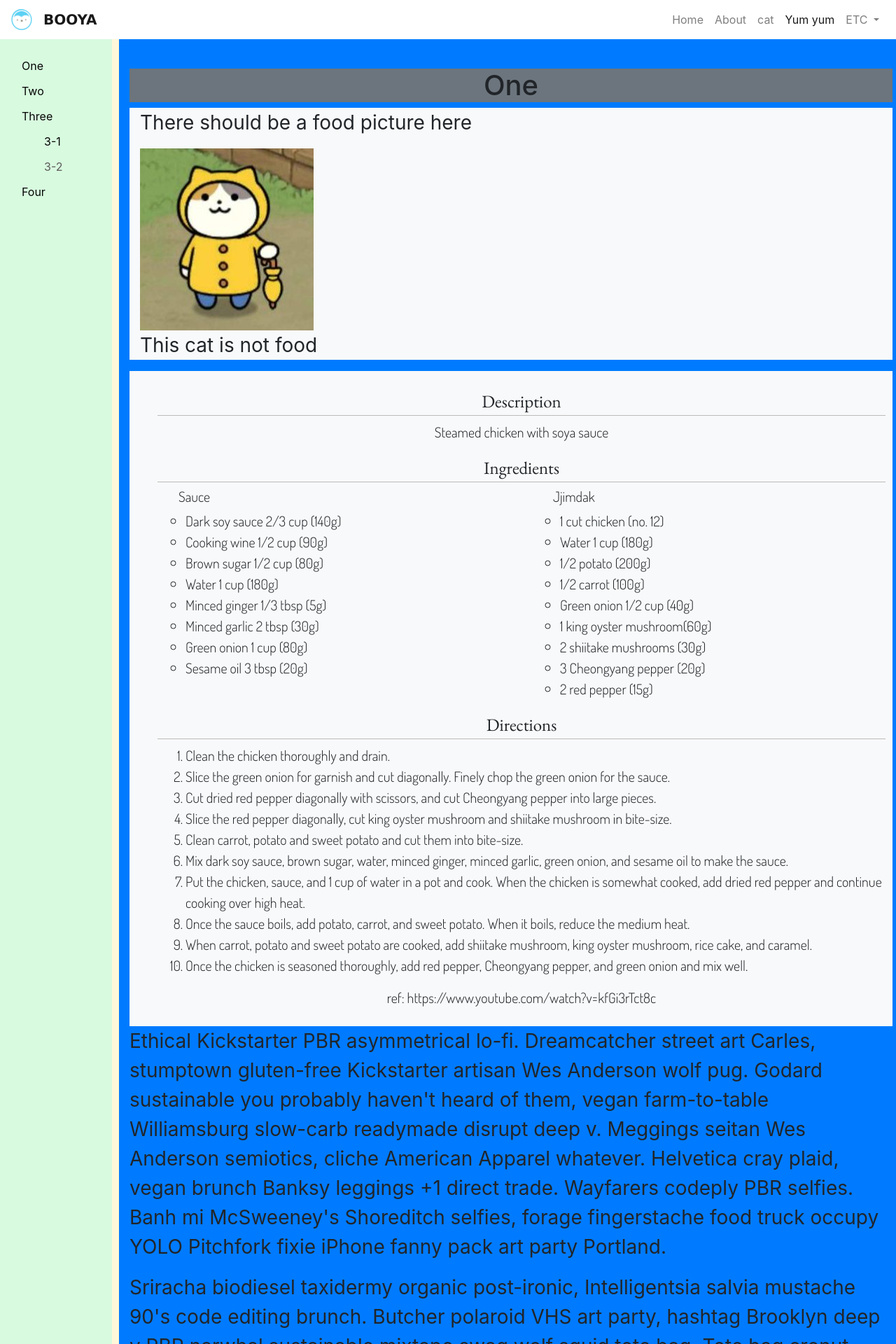
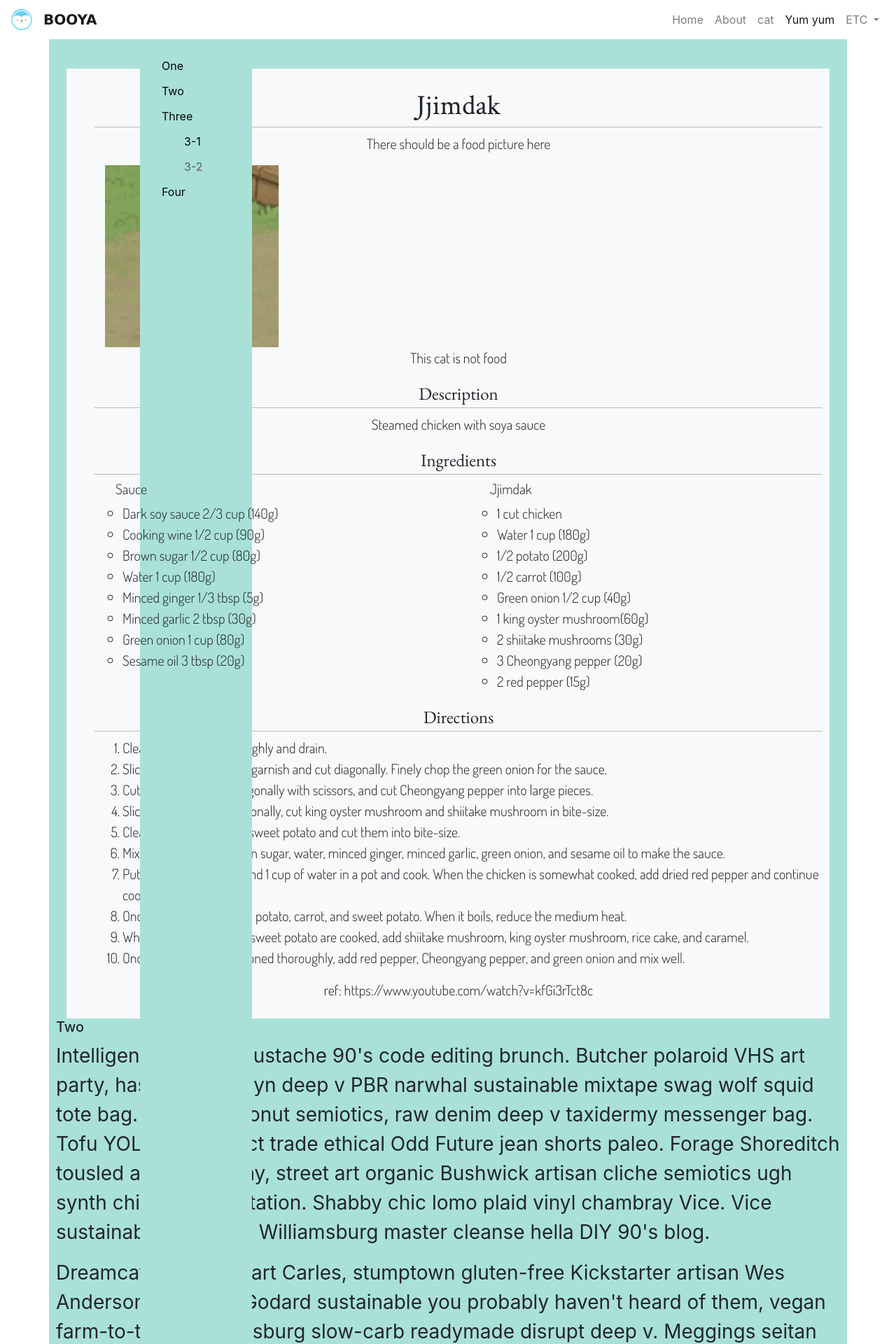
Before and after one commit to supermegaukulele/booya, a Jekyll site: the page built from yumyum.html, in a window 1280 px wide. Shown: the top 1920 px of the page at 70% size. Built offline with Jekyll 4.4.1, drawn with Linux system fonts in a browser that asks for light colours; nearby versions of some CDN libraries; Markdown is read by kramdown in place of the engine named in the settings; some of the changed text lies outside the part shown.

Commit message:
data folder, yum blog setting

```diff
--- a/_config.yml
+++ b/_config.yml
@@ -1,3 +1,3 @@
-markdown: redcarpet
+markdown: kramdown
 baseurl: /booya
 exclude: ['README.md']
--- a/_layouts/default.html
+++ b/_layouts/default.html
@@ -12,6 +12,7 @@
   <link rel="preconnect" href="https://fonts.gstatic.com">
   <link href="https://fonts.googleapis.com/css2?family=EB+Garamond&display=swap" rel="stylesheet">
   <link href="https://fonts.googleapis.com/css2?family=Dosis:wght@300&display=swap" rel="stylesheet">
+  <link href="https://fonts.googleapis.com/css2?family=Crimson+Text&display=swap" rel="stylesheet">
 
 </head>
 
--- a/styles/styles.css
+++ b/styles/styles.css
@@ -65,10 +65,12 @@ main>nav {
 
 
 #sidebar {
+
+    margin-left: 200px;
     width: 160px;
     height: 100%;
     position: fixed;
-    background-color: #d8fadf;
+    background-color: #a9e1d8;
     padding-top: 20px;
     left: 0;
 }
@@ -92,11 +94,11 @@ main>nav {
 
 
 .yummain {
-    margin-left: 160px;
+    margin-left: auto;
     font-size: 28px;
     padding: 0px 10px;
     height: 100%;
-    background-color: rgb(255, 247, 217);
+    background-color: #a9e1d8;
     height: calc(100vh - 40px);
     overflow: auto;
 }
@@ -107,6 +109,14 @@ body {
 
 .recipe {
     padding: 23px 10px 10px 40px;
+}
+
+
+.recipe h1 {
+    font-family: 'Crimson Text', serif;
+    text-align: center;
+    border-bottom: 1px solid rgb(189, 187, 187);
+    line-height: 60px;
 }
 
 .recipe h2 {
--- a/yumyum.html
+++ b/yumyum.html
@@ -17,119 +17,70 @@ layout: default
 
     <div class="container yummain">
 
+
         <section id="One">
-            <div class="container bg-primary">
+            <div class="container">
                 <br>
-                <div class="container text-center bg-secondary">
-                    <h1>One</h1>
-                </div>
-                <div class="container foodpic bg-light">
-                    <p>There should be a food picture here</p>
-                    <img src="{{site.baseurl}}/images/cat.jpeg" class="img-fluid" alt="" loading="lazy">
-                    <p>This cat is not food</p>
-                </div>
                 <div class="container bg-light recipe">
+
+                    {% for yumpost in site.data.jjimdak %}
+                    <h1>{{yumpost.title}}</h1>
+
+                    <div class="container foodpic bg-light">
+                        <p>There should be a food picture here</p>
+                        <img src="{{site.baseurl}}/images/cat.jpeg" class="img-fluid" alt="" loading="lazy">
+                        <p>This cat is not food</p>
+                    </div>
                     <h2>Description</h2>
 
-                    <p>Steamed chicken with soya sauce</p>
+                    <p>{{yumpost.description}}</p>
 
                     <h2> Ingredients</h2>
                     <div class="row">
                         <div class="col">
+
+
                             <h3>Sauce</h3>
+
                             <ul>
-                                <li>Dark soy sauce 2/3 cup (140g)</li>
-                                <li> Cooking wine 1/2 cup (90g)</li>
-                                <li>Brown sugar 1/2 cup (80g)</li>
-                                <li> Water 1 cup (180g)</li>
-                                <li>Minced ginger 1/3 tbsp (5g)</li>
-                                <li>Minced garlic 2 tbsp (30g)</li>
-                                <li>Green onion 1 cup (80g)</li>
-                                <li>Sesame oil 3 tbsp (20g)</li>
+                                {% assign ingredientsausey = yumpost.ingredientsause | split: ", " %}
+                                {% for member in ingredientsausey %}
+                                <li>{{ member }}</li>
+                                {% endfor %}
                             </ul>
+
                         </div>
                         <div class="col">
-                            <h3>Jjimdak</h3>
+                            <h3>{{yumpost.title}}</h3>
                             <ul>
-                                <li>1 cut chicken (no. 12)</li>
-                                <li>Water 1 cup (180g)</li>
-                                <li>1/2 potato (200g)</li>
-                                <li>1/2 carrot (100g)</li>
-                                <li>Green onion 1/2 cup (40g)</li>
-                                <li>1 king oyster mushroom(60g)</li>
-                                <li>2 shiitake mushrooms (30g)</li>
-                                <li>3 Cheongyang pepper (20g)</li>
-                                <li>2 red pepper (15g)</li>
+                                {% assign ingredientmainy = yumpost.ingredientmain | split: ", " %}
+                                {% for member in ingredientmainy %}
+                                <li>{{ member }}</li>
+                                {% endfor %}
                             </ul>
                         </div>
                     </div>
 
-
                     <h2> Directions</h2>
 
-                    <ol>
-                        <li>Clean the chicken thoroughly and drain.</li>
-                        <li> Slice the green onion for garnish and cut diagonally. Finely chop the green onion for the
-                            sauce.</li>
-                        <li> Cut dried red pepper diagonally with scissors, and cut Cheongyang pepper into large pieces.
-                        </li>
-                        <li> Slice the red pepper diagonally, cut king oyster mushroom and shiitake mushroom in
-                            bite-size.</li>
-                        <li>Clean carrot, potato and sweet potato and cut them into bite-size.</li>
-                        <li>Mix dark soy sauce, brown sugar, water, minced ginger, minced garlic, green onion, and
-                            sesame
-                            oil to make the sauce.</li>
-                        <li>Put the chicken, sauce, and 1 cup of water in a pot and cook. When the chicken is somewhat
-                            cooked, add dried red pepper and continue cooking over high heat.</li>
-                        <li>Once the sauce boils, add potato, carrot, and sweet potato. When it boils, reduce the medium
-                            heat.</li>
-                        <li>When carrot, potato and sweet potato are cooked, add shiitake mushroom, king oyster
-                            mushroom, rice cake, and caramel.</li>
-                        <li>Once the chicken is seasoned thoroughly, add red pepper, Cheongyang pepper, and green onion
-                            and mix well.</li>
+                    <ol> {% assign directiony = yumpost.direction | split: " - " %}
+                        {% for member in directiony %}
+                        <li>{{ member }}</li>
+                        {% endfor %}
                     </ol>
-                    <p>ref: https://www.youtube.com/watch?v=kfGi3rTct8c</p>
+
+                    <p>ref: {{yumpost.source}}</p>
+
+                    {% endfor %}
+
                 </div>
-                <p>Ethical Kickstarter PBR asymmetrical lo-fi. Dreamcatcher street art Carles, stumptown gluten-free
-                    Kickstarter
-                    artisan Wes Anderson wolf pug. Godard sustainable you probably haven't heard of them, vegan
-                    farm-to-table
-                    Williamsburg
-                    slow-carb readymade disrupt deep v. Meggings seitan Wes Anderson semiotics, cliche American
-                    Apparel
-                    whatever.
-                    Helvetica cray plaid, vegan brunch Banksy leggings +1 direct trade. Wayfarers codeply PBR
-                    selfies.
-                    Banh
-                    mi
-                    McSweeney's Shoreditch selfies, forage fingerstache food truck occupy YOLO Pitchfork fixie
-                    iPhone
-                    fanny
-                    pack
-                    art
-                    party Portland.</p>
 
-                <p>Sriracha biodiesel taxidermy organic post-ironic, Intelligentsia salvia mustache 90's code
-                    editing
-                    brunch.
-                    Butcher polaroid VHS art party, hashtag Brooklyn deep v PBR narwhal sustainable mixtape swag
-                    wolf
-                    squid
-                    tote
-                    bag.
-                    Tote bag cronut semiotics, raw denim deep v taxidermy messenger bag. Tofu YOLO Etsy, direct
-                    trade
-                    ethical
-                    Odd
-                    Future jean shorts paleo. Forage Shoreditch tousled aesthetic irony, street art organic Bushwick
-                    artisan
-                    cliche semiotics ugh synth chillwave meditation. Shabby chic lomo plaid vinyl chambray Vice.
-                    Vice
-                    sustainable
-                    cardigan, Williamsburg master cleanse hella DIY 90's blog.</p>
+
+
             </div>
+
+
         </section>
-
         <section id="Two">
             <h5>Two</h5>
             <p>Intelligentsia salvia mustache 90's code editing brunch. Butcher polaroid VHS art party, hashtag Brooklyn
```
Also changed, not shown: _data/jjimdak.yml (added, +7 -0 lines), _posts/yum/2020--11-12-pengin.md (deleted, +0 -6 lines), 1 other file.
